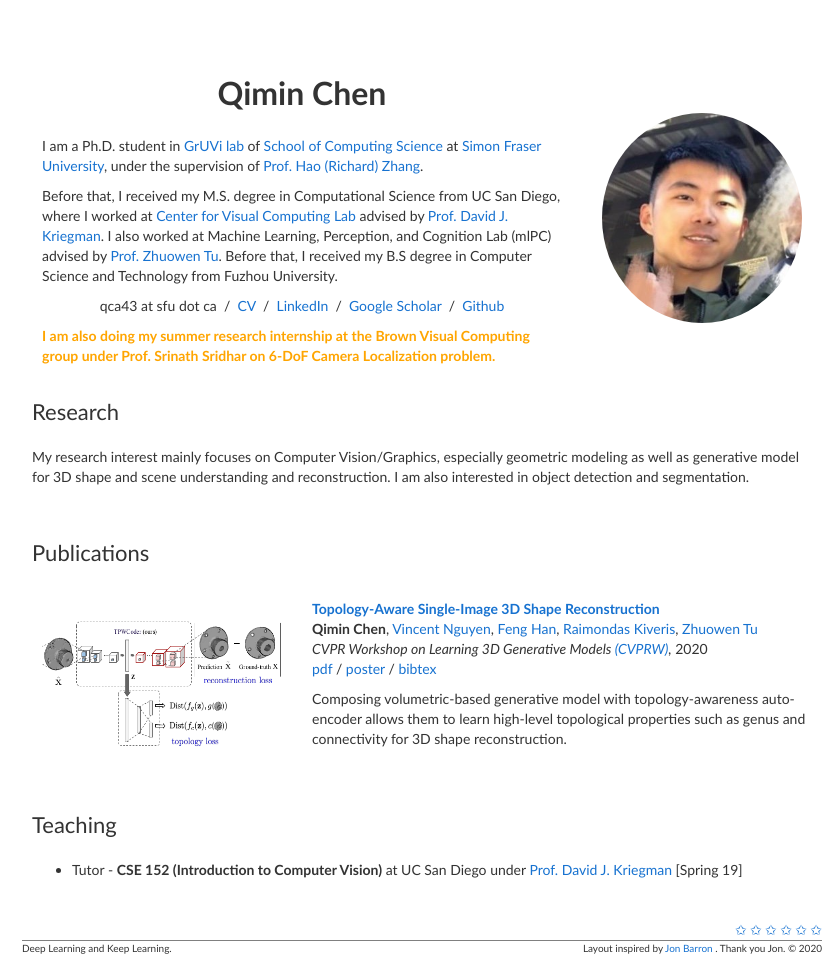
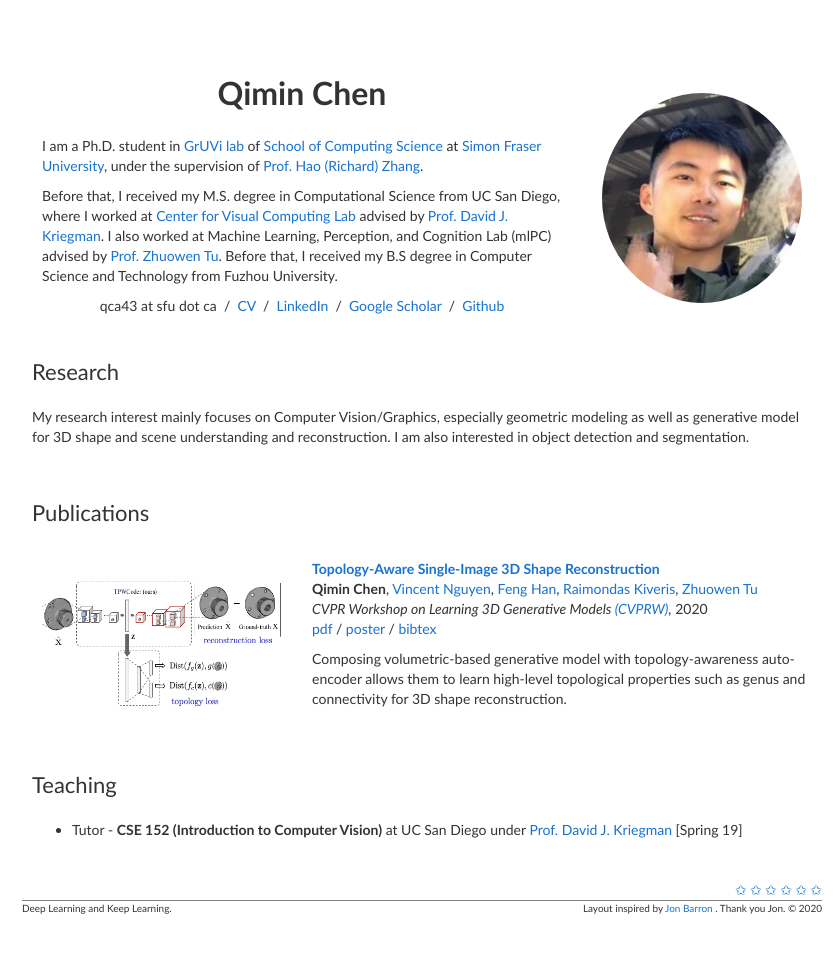
Before and after one commit to qiminchen/q7minchen.github.io, a plain HTML site: page index.html in a window 1280 px wide. Shown: the whole page, without its empty margins (218-1054 px from the left). After the commit the page ends 925 px from the top, so only its background shows below. Drawn offline with nearby package versions, Linux system fonts and the light colour scheme.

Commit message:
Update index.html

```diff
--- a/index.html
+++ b/index.html
@@ -59,11 +59,11 @@
                                 <a href="https://scholar.google.com/citations?user=N5MghGIAAAAJ&hl=en">Google Scholar</a> &nbsp/&nbsp
                                 <a href="https://github.com/qiminchen">Github</a>
                             </p>
-                            <span style="color: orange"><strong>I am also doing my summer research internship at the
-                                <a href="https://visual.cs.brown.edu/" style="color: orange"> Brown Visual Computing </a> group under
-                            <a href="http://ai.stanford.edu/~ssrinath" style="color: orange">Prof. Srinath Sridhar</a> on 6-DoF Camera
-                                Localization problem.</strong>
-                            </span>
+<!--                            <span style="color: orange"><strong>I am also doing my summer research internship at the-->
+<!--                                <a href="https://visual.cs.brown.edu/" style="color: orange"> Brown Visual Computing </a> group under-->
+<!--                            <a href="http://ai.stanford.edu/~ssrinath" style="color: orange">Prof. Srinath Sridhar</a> on 6-DoF Camera-->
+<!--                                Localization problem.</strong>-->
+<!--                            </span>-->
                         </td>
                         <td style="padding:2.5%;width:40%;max-width:40%">
                             <a href="images/QiminChen.jpg">
```
